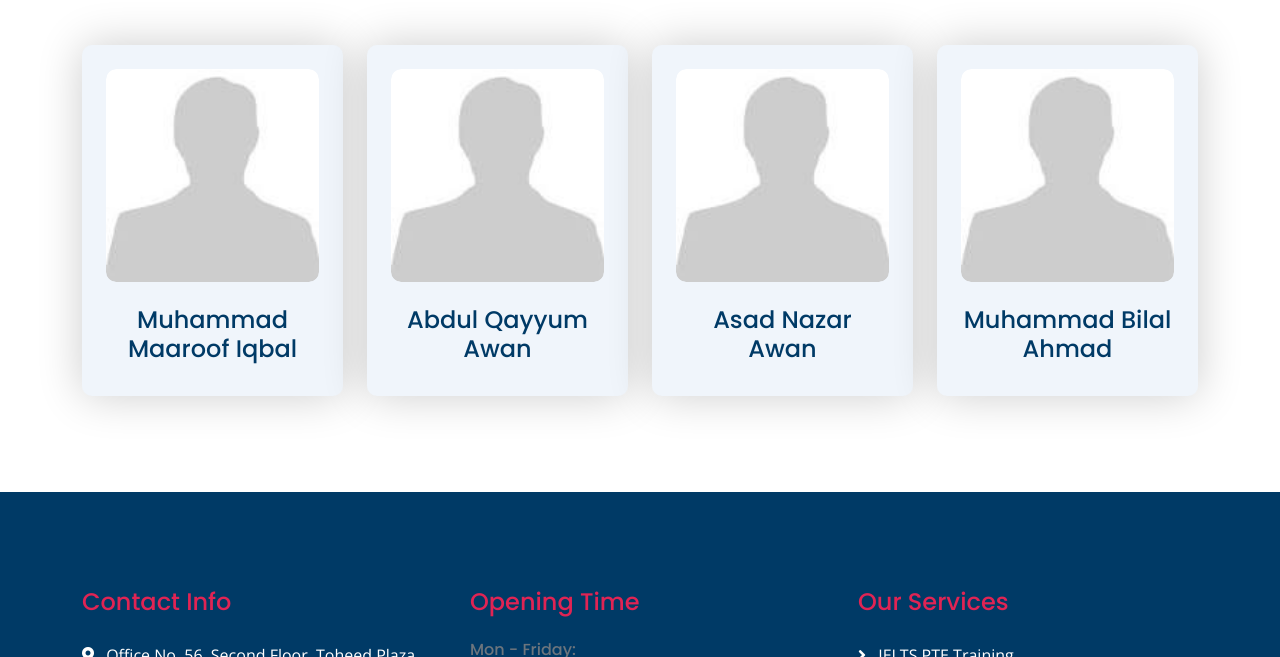
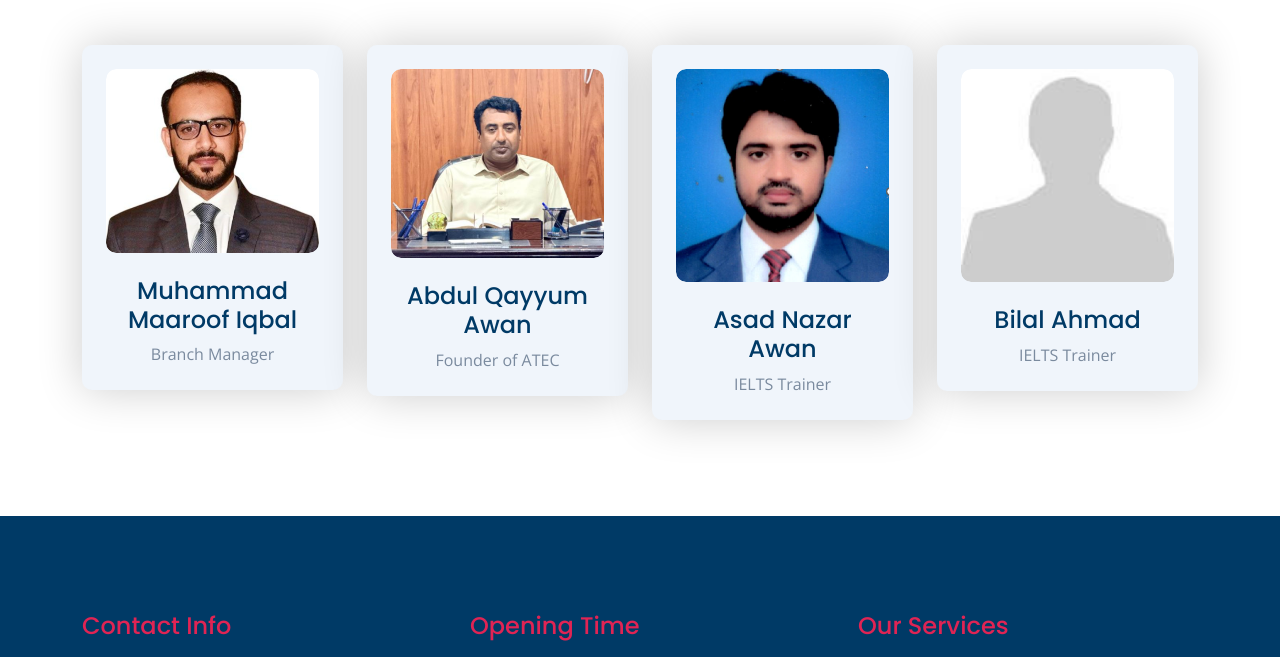
Before and after one commit to Chamanabbas786/ATEC, a plain HTML site: page index.html in a window 1280 px wide. Shown: the part 4019-4676 px from the top of the page. Drawn offline with nearby package versions, Linux system fonts and the light colour scheme.

Commit message:
team images upload

```diff
--- a/index.html
+++ b/index.html
@@ -391,46 +391,46 @@
                             <h5 class="sub-title text-primary px-3">Our Team</h5>
                         </div>
                         <h1 class="display-5 mb-4">Meet Our Dedicated Team</h1>
-                                            <p class="mb-0">At Awan Travel & Education Consultant, our success is driven by a passionate and experienced team. From our visionary founder to our skilled advisors and support staff, every member is committed to guiding students toward their academic goals with personalized care and expertise.</p>
+                        <p class="mb-0">At Awan Travel & Education Consultant, our success is driven by a passionate and experienced team. From our visionary founder to our skilled advisors and support staff, every member is committed to guiding students toward their academic goals with personalized care and expertise.</p>
 
                     </div>
                     <div class="row g-4 justify-content-center">
                         <div class="col-md-6 col-lg-6 col-xl-3 wow fadeInUp" data-wow-delay="0.1s">
                             <div class="office-item p-4">
                                 <div class="office-img mb-4">
-                                    <img src="img/pimg.jpeg" class="img-fluid w-100 rounded" alt="">
+                                    <img src="img/Screenshot (176).png" class="img-fluid w-100 rounded" alt="">
                                 </div>
                                 <div class="office-content d-flex flex-column">
                                     <h4 class="mb-2">Muhammad Maaroof Iqbal</h4>
-                                    <!-- <a href="#" class="text-secondary fs-5 mb-2">+123.456.7890</a>
-                                    <a href="#" class="text-muted fs-5 mb-2">travisa@example.com</a>
-                                    <p class="mb-0">123, First Floor, 123 St Roots Terrace, Los Angeles 90010 Unitd States of America.</p> -->
+                                    <p class="mb-0">Branch Manager
+
+                                    </p>
+
+
                                 </div>
                             </div>
                         </div>
                         <div class="col-md-6 col-lg-6 col-xl-3 wow fadeInUp" data-wow-delay="0.3s">
                             <div class="office-item p-4">
                                 <div class="office-img mb-4">
-                                    <img src="img/pimg.jpeg" class="img-fluid w-100 rounded" alt="">
+                                    <img src="img/Screenshot (175).png" class="img-fluid w-100 rounded" alt="">
                                 </div>
                                 <div class="office-content d-flex flex-column">
                                     <h4 class="mb-2">Abdul Qayyum Awan</h4>
-                                    <!-- <a href="#" class="text-secondary fs-5 mb-2">(012) 0345 6789</a>
-                                    <a href="#" class="text-muted fs-5 mb-2">travisa@example.com</a>
-                                    <p class="mb-0">123, First Floor, 123 St Roots Terrace, Los Angeles 90010 Unitd States of America.</p> -->
+                                    <p class="mb-0">Founder of ATEC</p>
+
                                 </div>
                             </div>
                         </div>
                         <div class="col-md-6 col-lg-6 col-xl-3 wow fadeInUp" data-wow-delay="0.5s">
                             <div class="office-item p-4">
                                 <div class="office-img mb-4">
-                                    <img src="img/pimg.jpeg" class="img-fluid w-100 rounded" alt="">
+                                    <img src="img/Screenshot (178).png" class="img-fluid w-100 rounded" alt="">
                                 </div>
                                 <div class="office-content d-flex flex-column">
                                     <h4 class="mb-2">Asad Nazar Awan</h4>
-                                    <!-- <a href="#" class="text-secondary fs-5 mb-2">01234.567.890</a>
-                                    <a href="#" class="text-muted fs-5 mb-2">travisa@example.com</a>
-                                    <p class="mb-0">123, First Floor, 123 St Roots Terrace, Los Angeles 90010 Unitd States of America.</p> -->
+                                    <p class="mb-0">IELTS Trainer</p>
+
                                 </div>
                             </div>
                         </div>
@@ -440,10 +440,9 @@
                                     <img src="img/pimg.jpeg" class="img-fluid w-100 rounded" alt="">
                                 </div>
                                 <div class="office-content d-flex flex-column">
-                                    <h4 class="mb-2">Muhammad Bilal Ahmad</h4>
-                                    <!-- <a href="#" class="text-secondary fs-5 mb-2">+123.45.67890</a>
-                                    <a href="#" class="text-muted fs-5 mb-2">travisa@example.com</a>
-                                    <p class="mb-0">123, First Floor, 123 St Roots Terrace, Los Angeles 90010 Unitd States of America.</p> -->
+                                    <h4 class="mb-2">Bilal Ahmad</h4>
+
+                                    <p class="mb-0">IELTS Trainer</p>
                                 </div>
                             </div>
                         </div>
```
Also changed, not shown: contact.html (+1 -1 lines), img/Screenshot (175).png (added), img/Screenshot (176).png (added), img/Screenshot (178).png (added).
